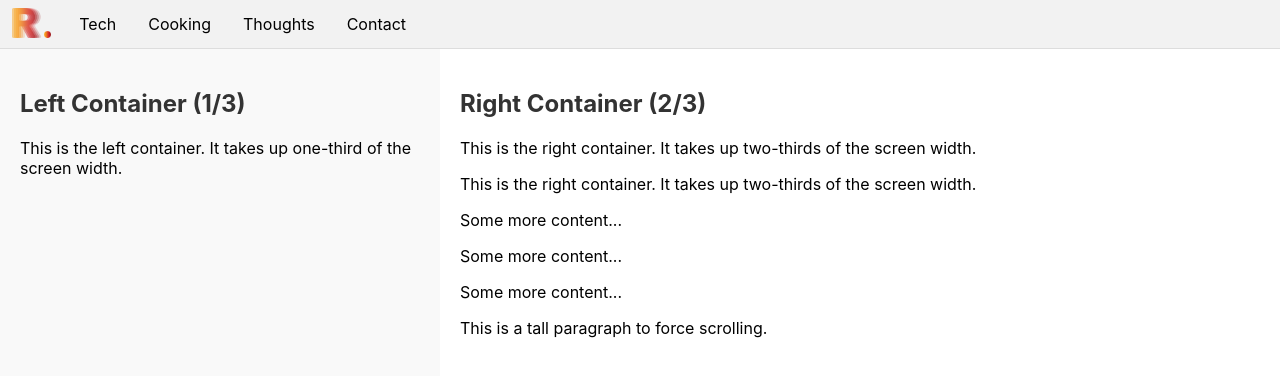
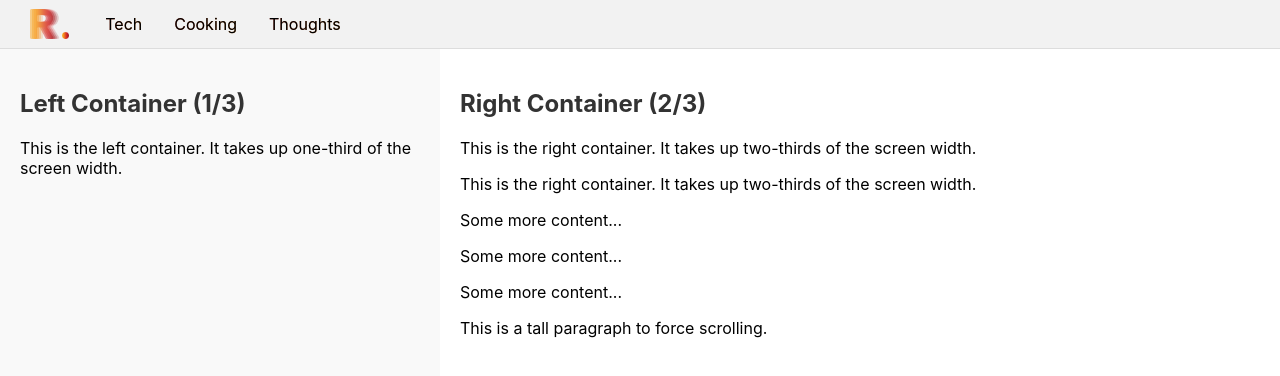
Before and after one commit to rein-w/portfolio1, a React (Create React App) app: page / in a window 1280 px wide. Shown: the top 376 px of the page. Built offline with nearby package versions, Linux system fonts and the light colour scheme.

Commit message:
Nav bar update - hover behaviour

```diff
--- a/src/App.css
+++ b/src/App.css
@@ -1,4 +1,4 @@
-/* Make the entire app container a flex column that takes up the full screen height */
+/* General App Styling */
 .App {
   display: flex;
   flex-direction: column;
@@ -6,23 +6,23 @@
   text-align: left;
 }
 
-/* Navigation Bar Styling (no changes here) */
+/* Navigation Bar Styling */
 .navbar {
   background-color: #f2f2f2;
-  overflow: hidden;
   border-bottom: 1px solid #ddd;
-  /* The navbar will not grow or shrink */
-  flex-shrink: 0;
+  padding: 0 10px; /* Add some overall padding */
+
+  /* Use Flexbox for alignment */
+  display: flex;
+  align-items: center;
 }
 
-/* ADD THESE STYLES for the logo */
 .navbar-logo {
-  float: left;
-  padding: 8px 12px;
+  padding: 0px 20px 0px 20px; /* Padding for spacing */
 }
 
 .navbar-logo img {
-  height: 30px; /* Adjust the height of your logo as needed */
+  height: 30px;
   width: auto;
   display: block;
 }
@@ -31,93 +31,103 @@
   margin: 0;
   padding: 0;
   list-style: none;
+  display: flex; /* Make list items arrange horizontally */
 }
 
-.navbar li {
-  float: left;
-}
-
+/* Find and update this existing rule */
 .navbar li a {
   display: block;
   color: black;
   text-align: center;
   padding: 14px 16px;
   text-decoration: none;
+  position: relative; /* <-- Add this */
+  transition: color 0.4s ease-in-out; /* <-- Add this for the color fade */
 }
 
-.navbar li a:hover {
-  background-color: #ddd;
+.navbar li a {
+  display: block;
+  text-align: center;
+  padding: 14px 16px;
+  text-decoration: none;
+  position: relative;
+
+  /* --- KEY CHANGES --- */
+  /* 1. Set the gradient as the background, but make it transparent initially */
+  background: linear-gradient(90deg, #d9534f, #f0ad4e);
+  -webkit-background-clip: text;
+  background-clip: text;
+
+  /* 2. Set the initial text color to black, but it will transition to transparent */
   color: black;
+
+  /* 3. Add a transition for a smoother effect on the color */
+  transition: color 0.4s ease-in-out;
 }
 
-/* This container will hold the two columns and take up all available vertical space */
+
+.navbar li a:hover {
+  /* On hover, make the text color transparent to reveal the gradient underneath */
+  color: transparent;
+}
+
+/* Main Content Layout */
 .main-content {
   display: flex;
   flex-direction: row;
-  /* This makes the container grow to fill the space */
   flex-grow: 1;
-  /* This is important to contain the scrolling within the right container */
   overflow: hidden;
 }
 
 /* Left and Right Containers */
 .left-container {
-  flex: 1; /* Takes up 1 part of the available space */
+  flex: 1;
   padding: 20px;
   background-color: #f9f9f9;
-  /* This container will not scroll */
 }
 
-/* Find this existing rule in your App.css */
 .right-container {
   flex: 2;
   padding: 20px;
   background-color: #ffffff;
   overflow-y: auto;
-
-  /* ADD THIS LINE for smoother anchor link scrolling */
   scroll-behavior: smooth;
 }
 
-/* ADD THESE NEW RULES for styling the scrollbar (for Webkit browsers like Chrome, Safari) */
+/* Scrollbar Styling */
 .right-container::-webkit-scrollbar {
-  width: 10px; /* Makes the scrollbar thinner */
+  width: 10px;
 }
 
 .right-container::-webkit-scrollbar-track {
-  background: #f1f1f1; /* Color of the tracking area */
+  background-color: #f1f1f1;
 }
 
 .right-container::-webkit-scrollbar-thumb {
-  background: #c5c5c5; /* Color of the scroll handle */
-  border-radius: 5px; /* Rounds the corners of the scroll handle */
+  background-color: #c5c5c5;
+  border-radius: 5px;
 }
 
 .right-container::-webkit-scrollbar-thumb:hover {
-  background: #a8a8a8; /* Color of the scroll handle on hover */
+  background-color: #a8a8a8;
 }
 
 h2 {
   color: #333;
 }
 
-/* --- Add this at the very end of your App.css file --- */
-
-/* Responsive Styles for Mobile Devices */
+/* --- Responsive Styles for Mobile Devices --- */
 @media (max-width: 768px) {
 
-  /* Allow the main App container to have a natural height based on content */
   .App {
     height: auto;
   }
 
-  /* Change the main content to a column layout */
   .main-content {
     flex-direction: column;
-    overflow: visible; /* Allow the content to determine the page height */
+    overflow: visible;
   }
 
-  /* Allow the right container to have a natural height and remove its scrollbar */
   .right-container {
     overflow-y: visible;
   }
--- a/src/App.js
+++ b/src/App.js
@@ -16,7 +16,6 @@ function App() {
           <li><a href="#tech">Tech</a></li>
           <li><a href="#cooking">Cooking</a></li>
           <li><a href="#thoughts">Thoughts</a></li>
-          <li><a href="#Contact">Contact</a></li>
         </ul>
       </nav>
 
```
